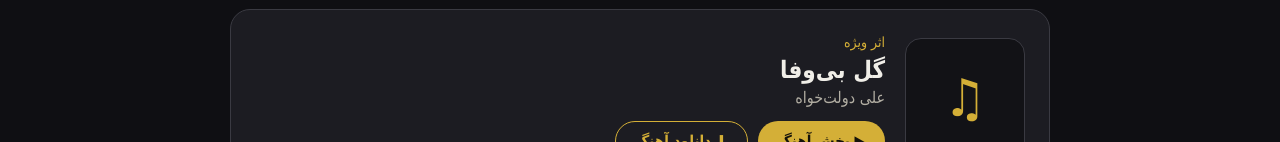
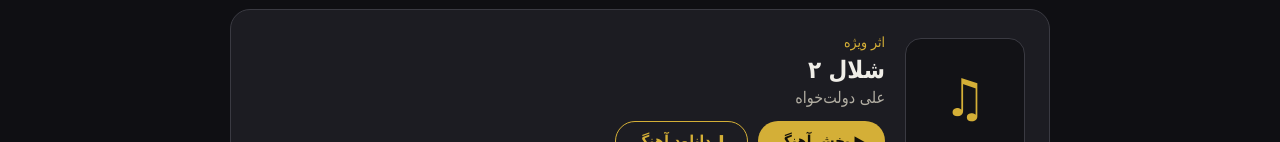
Before and after one commit to alidowlatkhahofficial/alidowlatkhahofficial.github.io, a plain HTML site: page index.html in a window 1280 px wide. Shown: the part 658-800 px from the top of the page. Drawn offline with Linux system fonts and the light colour scheme.

Commit message:
Add song: شلال ٢

```diff
--- a/index.html
+++ b/index.html
@@ -153,6 +153,7 @@
 // اگر کاور دارد، به‌جای "" آدرس عکس را بنویسید، مثلاً "covers/song2.jpg".
 // هیچ وابستگی به گوگل، شیت یا اینترنت خارجی نیست؛ همه‌چیز همین‌جاست.
 const SONGS = [
+  { title: "شلال ٢", artist: "علی دولت‌خواه", file: "songs/song-20261125-220055-4252.m4a", cover: "" },
   { title: "گل بی‌وفا", artist: "علی دولت‌خواه", file: "songs/song-20261125-215348-9781.mp3", cover: "" },
   { title: "شلال", artist: "علی دولت‌خواه", file: "songs/song-20261125-214218-9337.mp3", cover: "" },
   { title: "گل ته تغاری", artist: "علی دولت‌خواه", file: "songs/song-20261125-214034-9023.mp3", cover: "" },
```
Also changed, not shown: 1 other file.
